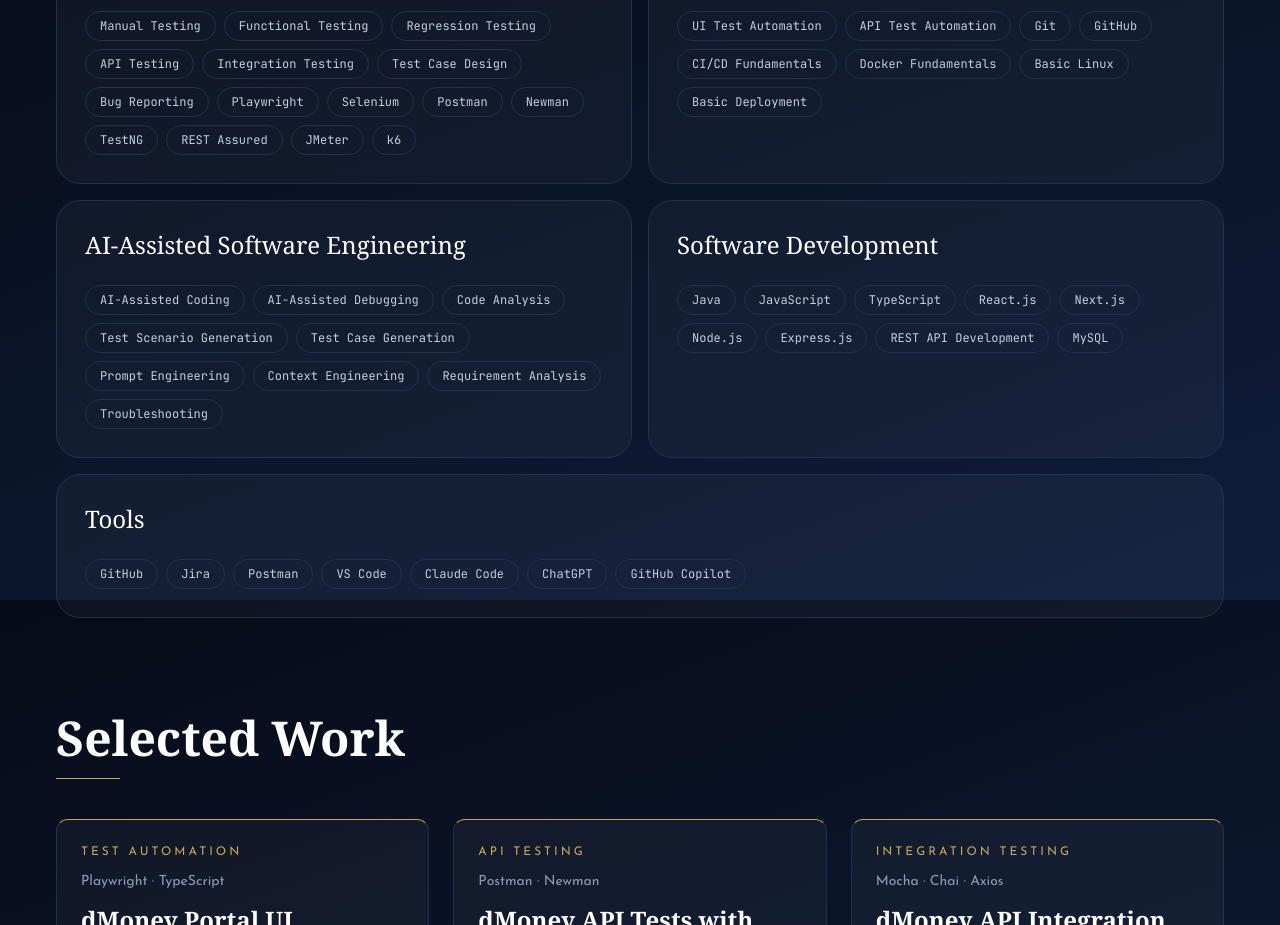
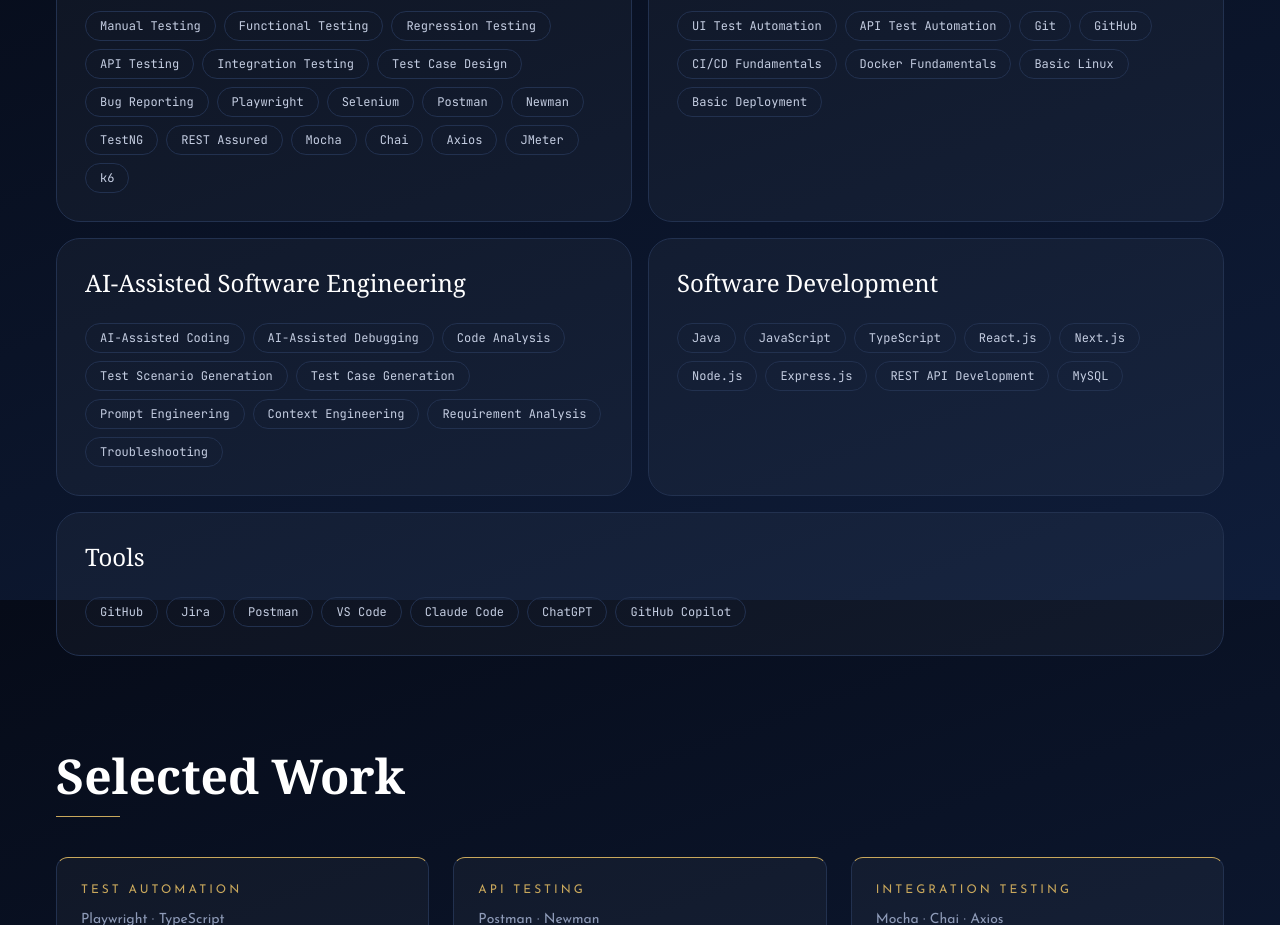
Before and after one commit to rashadkhan97/my-portfolio, a React (Vite) app: page / in a window 1280 px wide. Shown: the part 1800-2725 px from the top of the page. Built offline with nearby package versions, Linux system fonts and the light colour scheme.

Commit message:
Add Mocha, Chai and Axios to skills

```diff
--- a/src/data/content.js
+++ b/src/data/content.js
@@ -126,6 +126,9 @@ export const skillGroups = [
       "Newman",
       "TestNG",
       "REST Assured",
+      "Mocha",
+      "Chai",
+      "Axios",
       "JMeter",
       "k6",
     ],
```
